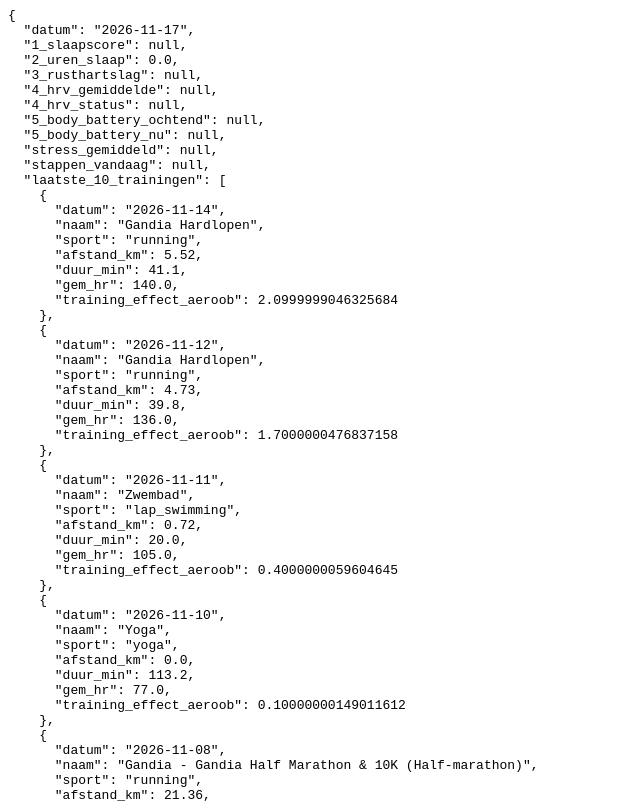
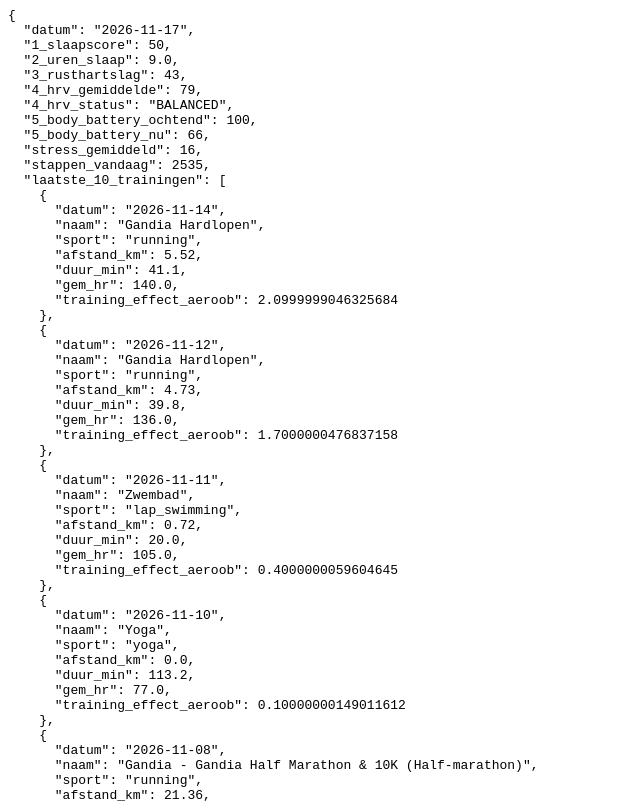
Before and after one commit to Gonesquad67/garmin-dashboard, a plain HTML site: page docs/index.html in a window 1280 px wide. Shown: the top 803 px of the page, without its empty margins (0-640 px from the left). Drawn offline with Linux system fonts and the light colour scheme.

Commit message:
Update coach data

```diff
--- a/docs/index.html
+++ b/docs/index.html
@@ -1,14 +1,14 @@
 <html><body><pre>{
   "datum": "2026-11-17",
-  "1_slaapscore": null,
-  "2_uren_slaap": 0.0,
-  "3_rusthartslag": null,
-  "4_hrv_gemiddelde": null,
-  "4_hrv_status": null,
-  "5_body_battery_ochtend": null,
-  "5_body_battery_nu": null,
-  "stress_gemiddeld": null,
-  "stappen_vandaag": null,
+  "1_slaapscore": 50,
+  "2_uren_slaap": 9.0,
+  "3_rusthartslag": 43,
+  "4_hrv_gemiddelde": 79,
+  "4_hrv_status": "BALANCED",
+  "5_body_battery_ochtend": 100,
+  "5_body_battery_nu": 66,
+  "stress_gemiddeld": 16,
+  "stappen_vandaag": 2535,
   "laatste_10_trainingen": [
     {
       "datum": "2026-11-14",
```
